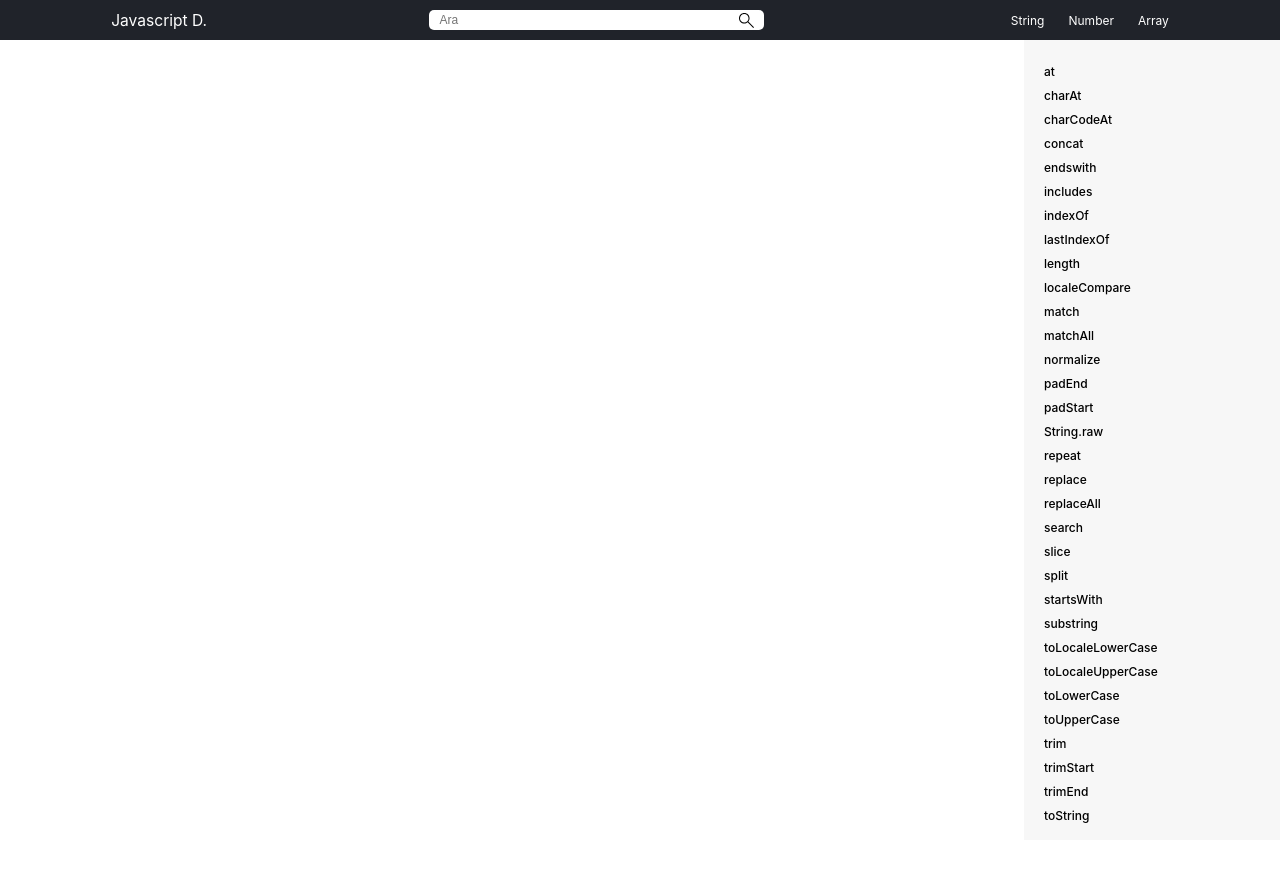
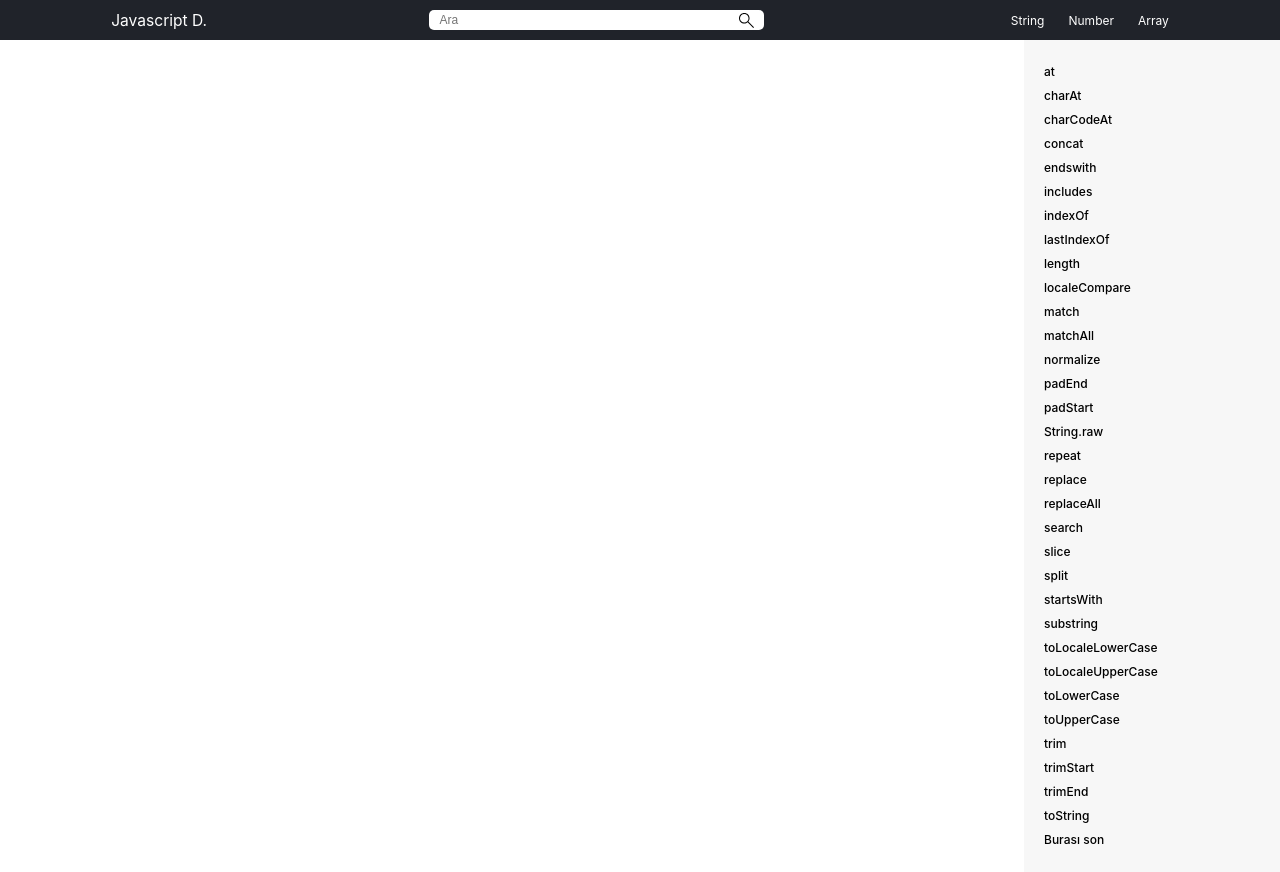
Before and after one commit to AliKarabulut/javascript-note-site, a React (Create React App) app: page / in a window 1280 px wide. Both pictures are taken after a click on the button "Hadi Başlayalım.". Before the commit the page ends 840 px from the top, so only its background shows below. Built offline with nearby package versions, Linux system fonts and the light colour scheme.

Commit message:
titlecard bug fixed

```diff
--- a/src/StringMetot/StringMetot.js
+++ b/src/StringMetot/StringMetot.js
@@ -139,6 +139,10 @@ const String = [
     id: "toString",
     title: "toString",
   },
+  {
+    id: "Burası son",
+    title: "toString",
+  },
 ];
 
 export default String;
--- a/src/TitleCard/TitleCard.module.css
+++ b/src/TitleCard/TitleCard.module.css
@@ -1,9 +1,9 @@
 .card{
     width: 20%;
-    padding: 20px 0px 0px 20px;
+    padding: 20px 0px 20px 20px;
     line-height: 2rem;
     font-weight:500;
-    height: 100vh;
+    height: 100%;
     background-color: #F7F7F7;
     position: relative;
     left: 0px;
```
